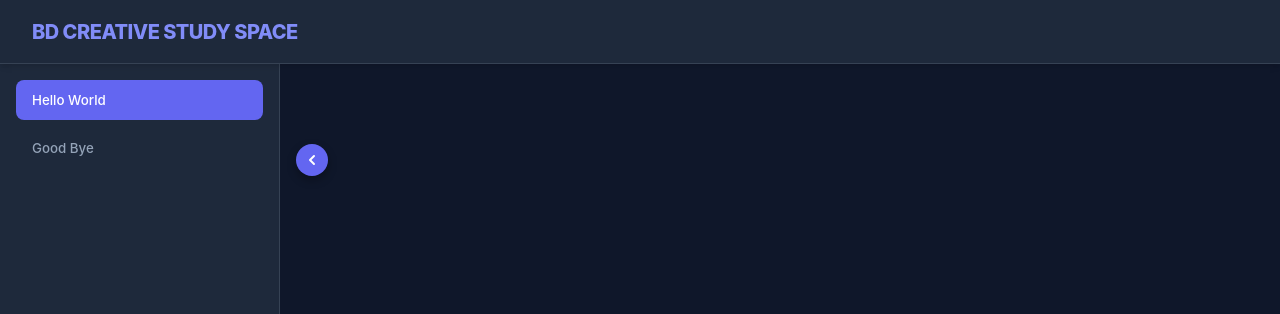
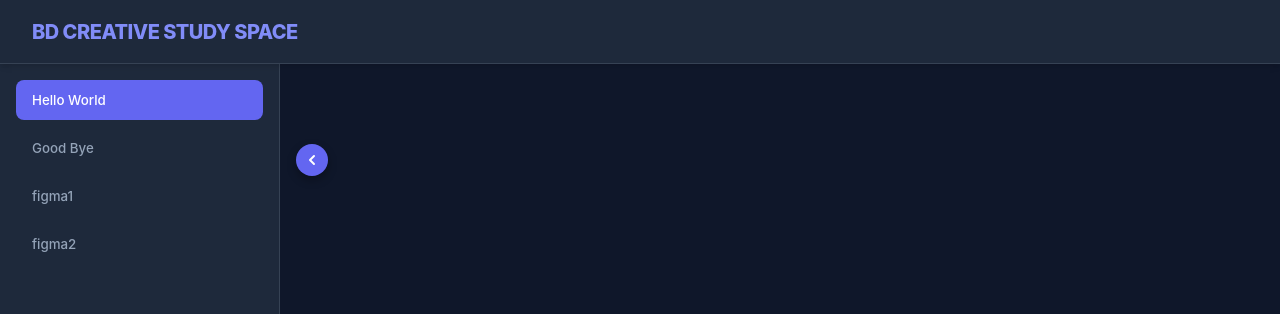
Before and after one commit to birdea/study_ifrontend, a React (Vite) app: page / in a window 1280 px wide. Shown: the top 314 px of the page. Built offline with nearby package versions, Linux system fonts and the light colour scheme.

Commit message:
feat: add figma1 and figma2 pages to sidebar and content

```diff
--- a/src/components/Content.jsx
+++ b/src/components/Content.jsx
@@ -43,6 +43,22 @@ const Content = ({ activePage }) => {
     );
   }
 
+  if (activePage === 'figma1') {
+    return (
+      <div className="centered-content">
+        <h1>the result of figma 1 process</h1>
+      </div>
+    );
+  }
+
+  if (activePage === 'figma2') {
+    return (
+      <div className="centered-content">
+        <h1>the result of figma 2 process</h1>
+      </div>
+    );
+  }
+
   return (
     <div className="centered-content">
       <p>Select a page from the sidebar</p>
--- a/src/components/Sidebar.jsx
+++ b/src/components/Sidebar.jsx
@@ -16,6 +16,18 @@ const Sidebar = ({ isFolded, onPageChange, activePage }) => {
         >
           Good Bye
         </button>
+        <button
+          className={`nav-btn ${activePage === 'figma1' ? 'active' : ''}`}
+          onClick={() => onPageChange('figma1')}
+        >
+          figma1
+        </button>
+        <button
+          className={`nav-btn ${activePage === 'figma2' ? 'active' : ''}`}
+          onClick={() => onPageChange('figma2')}
+        >
+          figma2
+        </button>
       </nav>
     </aside>
   );
```
